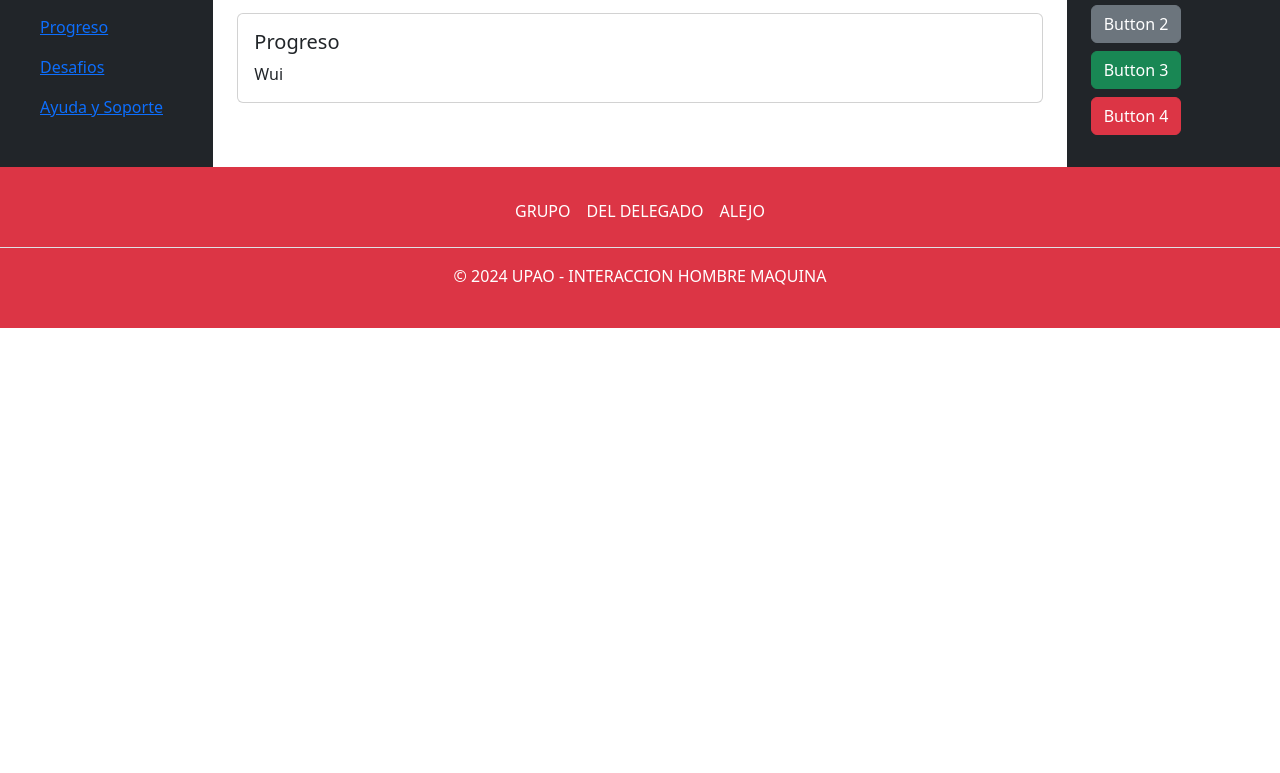
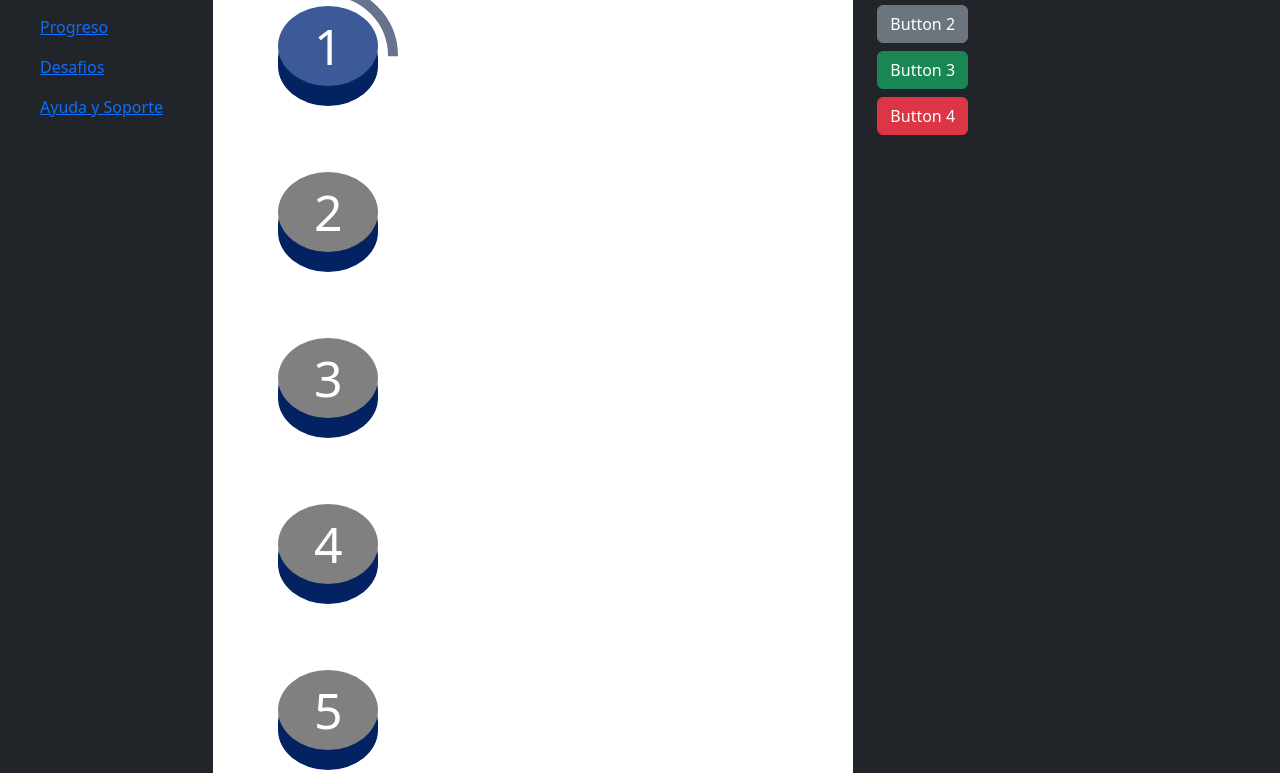
Before and after one commit to ValXux/testeos-ihm, a React app: page /home in a window 1280 px wide. Shown: the part 153-926 px from the top of the page. Before the commit the page ends 800 px from the top, so only its background shows below. Built offline with nearby package versions, Linux system fonts and the light colour scheme.

Commit message:
progress-1

```diff
--- a/src/home-main.js
+++ b/src/home-main.js
@@ -1,14 +1,57 @@
+import React, { useState } from 'react';
+import { useNavigate, useLocation } from 'react-router-dom';
+
+const NUM_CIRCLES = 10; // Cambia esto para agregar más círculos
+
 const HomeMain = () => {
-    return <main class="col-md-8 ms-sm-auto col-lg-8 px-md-4 p-4">
-        <h1 class="h2">Aqui va el titulo xd</h1>
-        <p>Mmmmmmmmmmmm</p>
-        <div class="card">
-            <div class="card-body">
-                <h5 class="card-title">Progreso</h5>
-                <p class="card-text">Wui</p>
+    const navigate = useNavigate();
+    const location = useLocation();
+
+    const initialProgress = location.state?.progresses || Array(NUM_CIRCLES).fill(0).map((_, i) => (i === 0 ? 25 : 0));
+    const [progresses, setProgresses] = useState(initialProgress);
+
+    const handleButtonClick = (id) => {
+        navigate(`/home/excercise/${id}`, { state: { progresses } });
+    };
+
+    return (
+        <main className="col-md-6 ms-sm-auto col-lg-6 px-md-4 p-4">
+            <h1 className="h2">Aquí va el título xd</h1>
+            <div className="principal">
+                {Array.from({ length: NUM_CIRCLES }, (_, i) => (
+                    <div key={i} className="circle-percentage d-flex justify-content-center align-items-center m-3">
+                        <div className="circle-1 d-flex justify-content-center align-items-center">
+                            <button
+                                className="circle-2"
+                                onClick={(e) => {
+                                    e.preventDefault();
+                                    handleButtonClick(i + 1);
+                                }}
+                                disabled={progresses[i] === 0}
+                            >
+                                {i + 1}
+                            </button>
+                        </div>
+                        <svg className="progress-ring" width="150" height="150">
+                            <circle
+                                className="progress-ring__circle"
+                                stroke="#67728C"
+                                strokeWidth="10"
+                                fill="transparent"
+                                r="65"
+                                cx="75"
+                                cy="75"
+                                style={{
+                                    strokeDasharray: 2 * Math.PI * 65,
+                                    strokeDashoffset: 2 * Math.PI * 65 * (1 - progresses[i] / 100)
+                                }}
+                            />
+                        </svg>
+                    </div>
+                ))}
             </div>
-        </div>
-    </main>
+        </main>
+    );
 }
 
 export default HomeMain;
--- a/src/index.js
+++ b/src/index.js
@@ -24,7 +24,7 @@ import Asidebar from './layout/home/asidebar';
 import Info from './layout/home/info';
 
 import HomeMain from './home-main';
-
+import Page from './page';
 
 const router = createBrowserRouter ([
     {
@@ -55,8 +55,12 @@ const router = createBrowserRouter ([
             {
                 path: "",
                 element: <>
-                    <HomeMain></HomeMain>
+                    <HomeMain />
                 </>
+            },
+            {
+                path: "excercise/:id",
+                element: <Page />
             }
         ]
     }
--- a/src/layout/header.js
+++ b/src/layout/header.js
@@ -1,7 +1,7 @@
 import { Link } from "react-router-dom";
 
 const Header = () => {
-    return <nav className="navbar fixed bg-danger p-2">
+    return <nav className="navbar fixed-top bg-danger p-2">
         <div className="container">
             <Link to="/" className="navbar-brand" href="#">ChaskiCode<strong>&#40;&#41;</strong></Link>
         </div>
--- a/src/layout/home/asidebar.js
+++ b/src/layout/home/asidebar.js
@@ -2,7 +2,7 @@ import { Link } from "react-router-dom";
 
 const Asidebar = () => {
     return <aside class="col-md-2 d-none d-md-block bg-dark text-white p-4">
-        <div class="position-sticky">
+        <div class="position-fixed">
             <ul class="nav flex-column">
                 <li class="nav-item">
                     <Link to=""><a className='nav-link'>Inicio</a></Link>
--- a/src/layout/home/info.js
+++ b/src/layout/home/info.js
@@ -1,6 +1,6 @@
 const Info = () => {
-    return <nav class="col-md-2 d-none d-md-block bg-dark text-white p-4">
-        <div class="position-sticky">
+    return <nav class="col-md-4 d-none d-md-block bg-dark text-white p-4">
+        <div class="position-fixed">
         <h5 class="sidebar-heading">Actions</h5>
         <ul class="nav flex-column">
             <li class="nav-item">
--- /dev/null
+++ b/src/page.js
@@ -0,0 +1,34 @@
+import React from 'react';
+import { useParams, useNavigate, useLocation } from 'react-router-dom';
+
+const Page = () => {
+    const { id } = useParams();
+    const navigate = useNavigate();
+    const location = useLocation();
+
+    const progresses = location.state?.progresses || Array(2).fill(0).map((_, i) => (i === 0 ? 25 : 0));
+
+    const handleFinishClick = () => {
+        const newProgresses = progresses.map((progress, index) => {
+            if (index <= parseInt(id) - 1) {
+                return 100;
+            } else if (index === parseInt(id)) {
+                return 25;
+            } else {
+                return progress;
+            }
+        });
+
+        navigate("/home", { state: { progresses: newProgresses } });
+    };
+
+    return (
+        <main className="col-md-6 ms-sm-auto col-lg-6 px-md-4 p-4">
+            <h1 className="h2">Página {id}</h1>
+            <p>Contenido de la página {id}</p>
+            <button onClick={handleFinishClick}>Finalizar</button>
+        </main>
+    );
+}
+
+export default Page;
--- a/src/style.css
+++ b/src/style.css
@@ -1,4 +1,56 @@
-.asd {
-    background: red;
-    --bs-columns: 12;
+body {
+    margin-top: 56px;
 }
+
+.circle-percentage {
+    width: 150px;
+    height: 150px;
+    position: relative;
+}
+
+.circle-1 {
+    position: absolute;
+    top: 45px;
+    left: 25px;
+    width: 100px;
+    height: 80px;
+    background-color: #032261;
+    border-radius: 40% 40% 50% 50%;
+    z-index: 1;
+}
+
+.circle-2 {
+    color: #fff;
+    font-size: 50px;
+    border: none;
+    margin-top: -40px;
+    width: 100px;
+    height: 80px;
+    background-color: #3D5A98;
+    border-radius: 100%;
+    cursor: pointer;
+    z-index: 2;
+    position: relative;
+}
+
+.circle-2:disabled {
+    background-color: grey;
+    cursor: not-allowed;
+}
+
+.circle-2:hover {
+    margin-top: -20px;
+}
+
+.progress-ring {
+    position: absolute;
+    top: 0;
+    left: 0;
+    z-index: 0;
+}
+
+.progress-ring__circle {
+    transition: stroke-dashoffset 0.3s ease;
+    transform: rotate(-90deg);
+    transform-origin: 50% 50%;
+}
```
